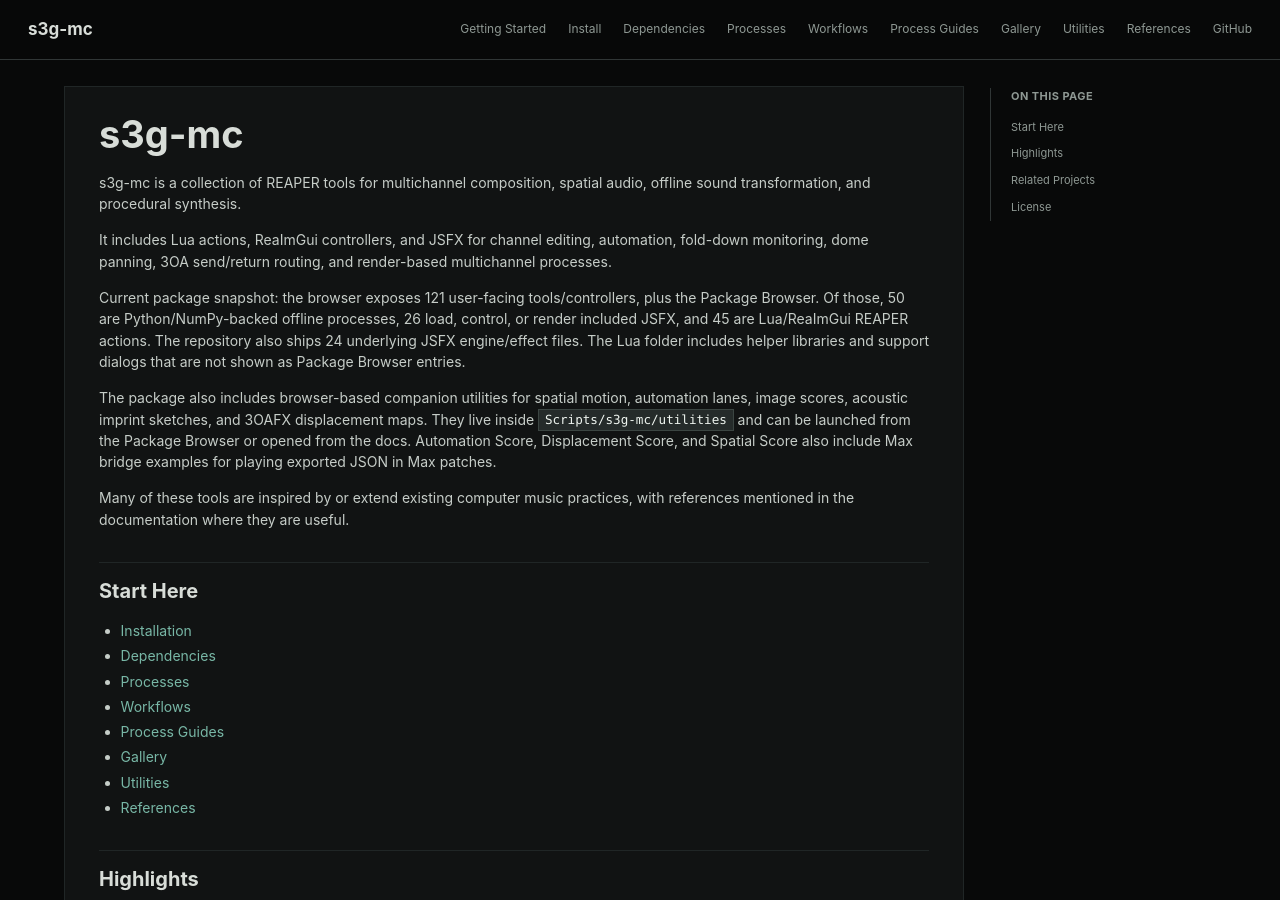
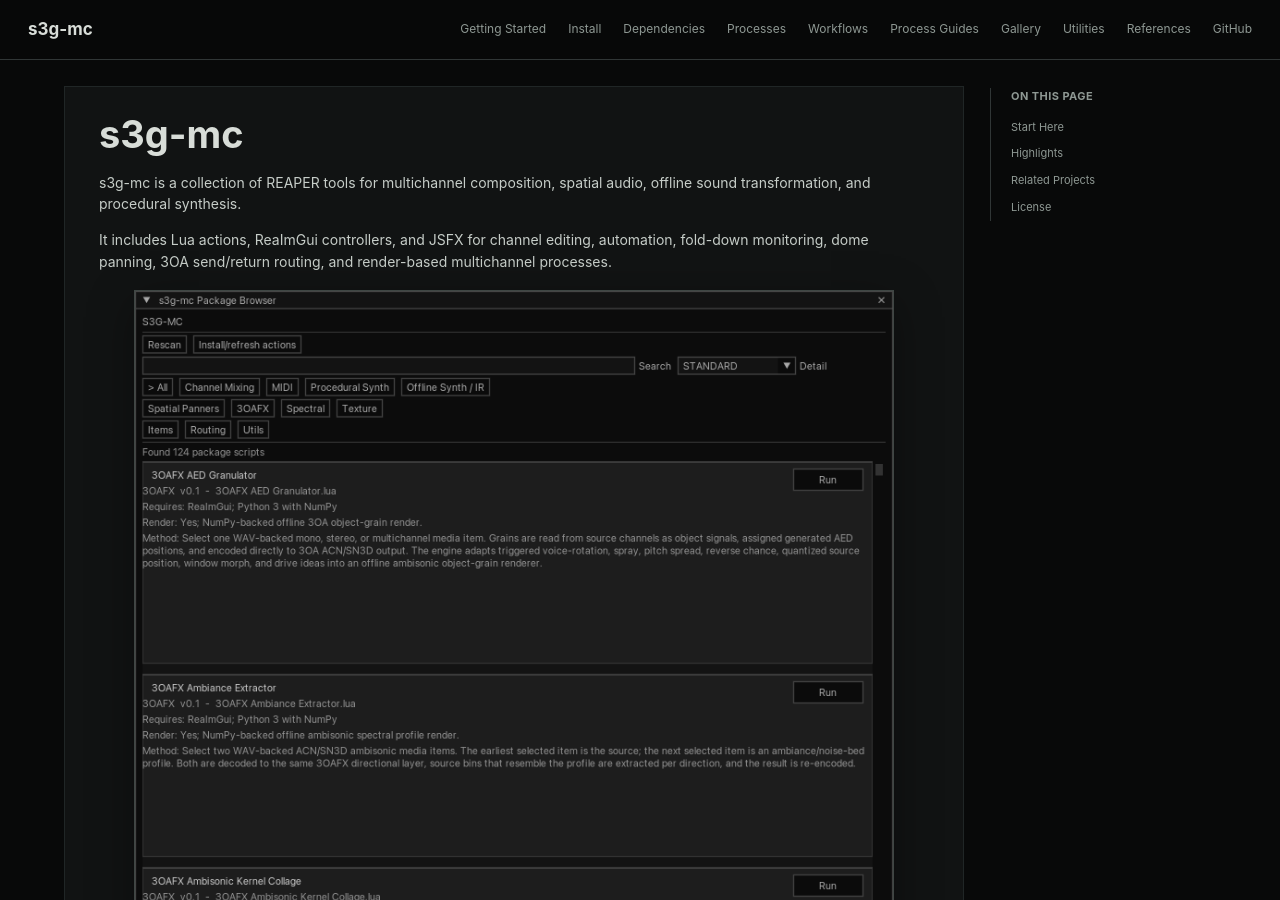
Before and after one commit to s3g/s3g-mc, a Jekyll site: the page built from docs/index.md, in a window 1280 px wide and 900 px high. Built offline with Jekyll 4.4.1, drawn with Linux system fonts in a browser that asks for light colours.

Commit message:
Update index.md

```diff
--- a/docs/index.md
+++ b/docs/index.md
@@ -20,6 +21,12 @@
 s3g-mc is a collection of REAPER tools for multichannel composition, spatial audio, offline sound transformation, and procedural synthesis.
 
 It includes Lua actions, ReaImGui controllers, and JSFX for channel editing, automation, fold-down monitoring, dome panning, 3OA send/return routing, and render-based multichannel processes.
+
+<div class="utility-screenshot">
+  <button class="utility-screenshot-button" type="button" data-lightbox-image="assets/images/gallery/PackageBrowser.png" aria-label="Open s3g-mc Package Browser screenshot">
+    <img src="assets/images/gallery/PackageBrowser.png" alt="s3g-mc Package Browser showing the categorized script collection" decoding="async">
+  </button>
+</div>
 
 Current package snapshot: the browser exposes 121 user-facing tools/controllers, plus the Package Browser. Of those, 50 are Python/NumPy-backed offline processes, 26 load, control, or render included JSFX, and 45 are Lua/ReaImGui REAPER actions. The repository also ships 24 underlying JSFX engine/effect files. The Lua folder includes helper libraries and support dialogs that are not shown as Package Browser entries.
 
```
Also changed, not shown: other parts of docs/index.md (+1 -0 lines).
